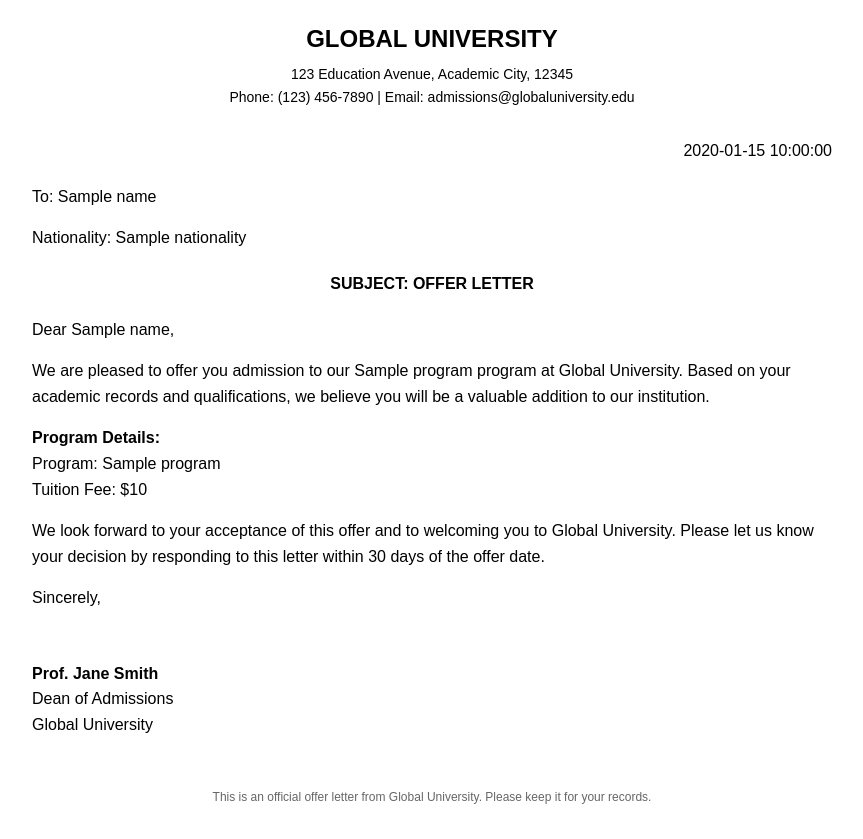
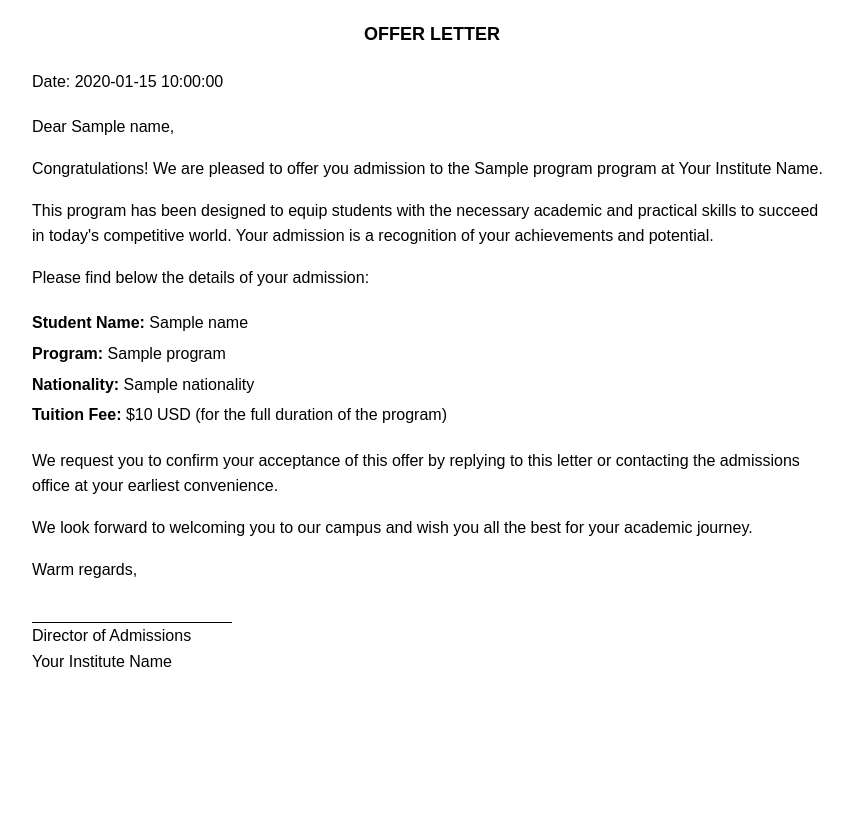
Before and after one commit to adityathakur19/Bulk-mailer, a Flask app: template static/templates/offer_letter_template.html in a window 1280 px wide. Shown: the whole page, without its empty margins (208-1071 px from the left). After the commit the page ends 667 px from the top, so only its background shows below. Run offline with Flask 3, Linux system fonts and the light colour scheme; the template is opened without the code that fills it: most values are stand-ins (such as "Sample title", 1, 10 or a date in 2020).

Commit message:
Improve the appearance and content of generated offer letters
Refactor offer letter templates (HTML/PDF) and file processor to enhance content and styling, updating base template title and footer.

Replit-Commit-Author: Agent
Replit-Commit-Session-Id: 0f67a538-7f4a-47a0-9355-d6becda4d17a
Replit-Commit-Screenshot-Url: https://storage.googleapis.com/screenshot-production-us-central1/513c9803-4877-478a-9d0c-2f184c028a66/c75e022a-4795-4d78-a5fb-1474dfc5f3a6.jpg

```diff
--- a/static/templates/offer_letter_template.html
+++ b/static/templates/offer_letter_template.html
@@ -18,85 +18,74 @@
         }
         .header {
             text-align: center;
-            margin-bottom: 30px;
+            margin-bottom: 20px;
         }
-        .university-name {
-            font-size: 24px;
+        .title {
+            font-size: 18px;
             font-weight: bold;
+            text-align: center;
+            margin-bottom: 15px;
+        }
+        .date {
+            margin-bottom: 20px;
+        }
+        .greeting {
+            margin-bottom: 15px;
+        }
+        .content {
+            margin-bottom: 20px;
+        }
+        .details {
+            margin: 20px 0;
+        }
+        .details-item {
             margin-bottom: 5px;
         }
-        .address {
-            font-size: 14px;
+        .signature {
+            margin-top: 40px;
         }
-        .date {
-            text-align: right;
-            margin-bottom: 20px;
-        }
-        .student-info {
-            margin-bottom: 20px;
-        }
-        .subject {
-            font-weight: bold;
-            margin-bottom: 20px;
-            text-align: center;
-        }
-        .content {
-            margin-bottom: 30px;
-        }
-        .signature {
-            margin-top: 50px;
-        }
-        .signature-name {
-            margin-top: 40px;
-            font-weight: bold;
-        }
-        .footer {
-            margin-top: 50px;
-            font-size: 12px;
-            text-align: center;
-            color: #666;
+        .signature-line {
+            width: 200px;
+            border-top: 1px solid #000;
+            margin-top: 30px;
         }
     </style>
 </head>
 <body>
     <div class="container">
         <div class="header">
-            <div class="university-name">GLOBAL UNIVERSITY</div>
-            <div class="address">123 Education Avenue, Academic City, 12345</div>
-            <div class="address">Phone: (123) 456-7890 | Email: admissions@globaluniversity.edu</div>
+            <div class="title">OFFER LETTER</div>
         </div>
 
-        <div class="date">{{date}}</div>
+        <div class="date">Date: {{date}}</div>
 
-        <div class="student-info">
-            <p>To: {{name}}</p>
-            <p>Nationality: {{nationality}}</p>
-        </div>
-
-        <div class="subject">SUBJECT: OFFER LETTER</div>
+        <div class="greeting">Dear {{name}},</div>
 
         <div class="content">
-            <p>Dear {{name}},</p>
+            <p>Congratulations! We are pleased to offer you admission to the {{program}} program at Your Institute Name.</p>
 
-            <p>We are pleased to offer you admission to our {{program}} program at Global University. Based on your academic records and qualifications, we believe you will be a valuable addition to our institution.</p>
+            <p>This program has been designed to equip students with the necessary academic and practical skills to succeed in today's competitive world. Your admission is a recognition of your achievements and potential.</p>
 
-            <p><strong>Program Details:</strong><br>
-            Program: {{program}}<br>
-            Tuition Fee: ${{fee}}</p>
+            <p>Please find below the details of your admission:</p>
 
-            <p>We look forward to your acceptance of this offer and to welcoming you to Global University. Please let us know your decision by responding to this letter within 30 days of the offer date.</p>
+            <div class="details">
+                <div class="details-item"><strong>Student Name:</strong> {{name}}</div>
+                <div class="details-item"><strong>Program:</strong> {{program}}</div>
+                <div class="details-item"><strong>Nationality:</strong> {{nationality}}</div>
+                <div class="details-item"><strong>Tuition Fee:</strong> ${{fee}} USD (for the full duration of the program)</div>
+            </div>
 
-            <p>Sincerely,</p>
+            <p>We request you to confirm your acceptance of this offer by replying to this letter or contacting the admissions office at your earliest convenience.</p>
+
+            <p>We look forward to welcoming you to our campus and wish you all the best for your academic journey.</p>
+
+            <p>Warm regards,</p>
         </div>
 
         <div class="signature">
-            <div class="signature-name">Prof. Jane Smith</div>
-            <div>Dean of Admissions</div>
-            <div>Global University</div>
-        </div>
-
-        <div class="footer">
-            <p>This is an official offer letter from Global University. Please keep it for your records.</p>
+            <div class="signature-line"></div>
+            <div>Director of Admissions</div>
+            <div>Your Institute Name</div>
         </div>
     </div>
 </body>
--- a/templates/base.html
+++ b/templates/base.html
@@ -3,7 +3,7 @@
 <head>
     <meta charset="UTF-8">
     <meta name="viewport" content="width=device-width, initial-scale=1.0">
-    <title>{% block title %}Bulk Offer Letter Generator{% endblock %}</title>
+    <title>{% block title %}Institute Offer Letter Generator{% endblock %}</title>
     <!-- Bootstrap CSS (Replit theme) -->
     <link rel="stylesheet" href="https://cdn.replit.com/agent/bootstrap-agent-dark-theme.min.css">
     <!-- Flatpickr CSS -->
@@ -19,7 +19,7 @@
         <div class="container">
             <a class="navbar-brand" href="/">
                 <i class="fas fa-file-pdf me-2"></i>
-                Bulk Offer Letter Generator
+                Institute Offer Letter Generator
             </a>
         </div>
     </nav>
@@ -31,7 +31,7 @@
     <footer class="footer mt-5 py-3 bg-dark">
         <div class="container">
             <div class="text-center">
-                <p class="text-muted">&copy; 2023 Bulk Offer Letter Generator</p>
+                <p class="text-muted">&copy; 2025 Institute Offer Letter Generator</p>
             </div>
         </div>
     </footer>
--- a/templates/index.html
+++ b/templates/index.html
@@ -1,6 +1,6 @@
 {% extends 'base.html' %}
 
-{% block title %}Bulk Offer Letter Generator{% endblock %}
+{% block title %}Institute Offer Letter Generator{% endblock %}
 
 {% block content %}
 <div class="card shadow-lg mb-4">
```
Also changed, not shown: utils/file_processor.py (+12 -3 lines), utils/pdf_generator.py (+60 -37 lines).
